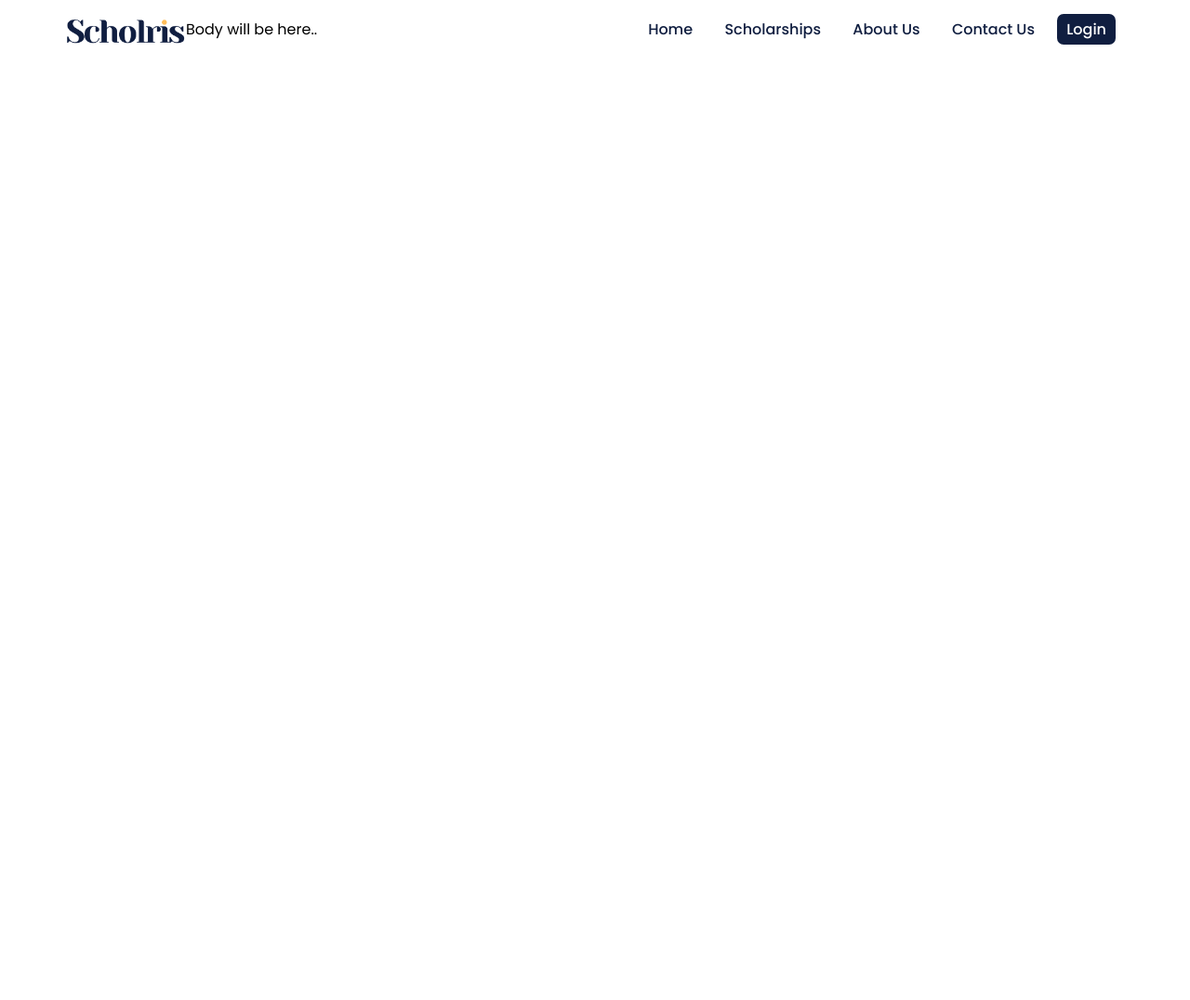
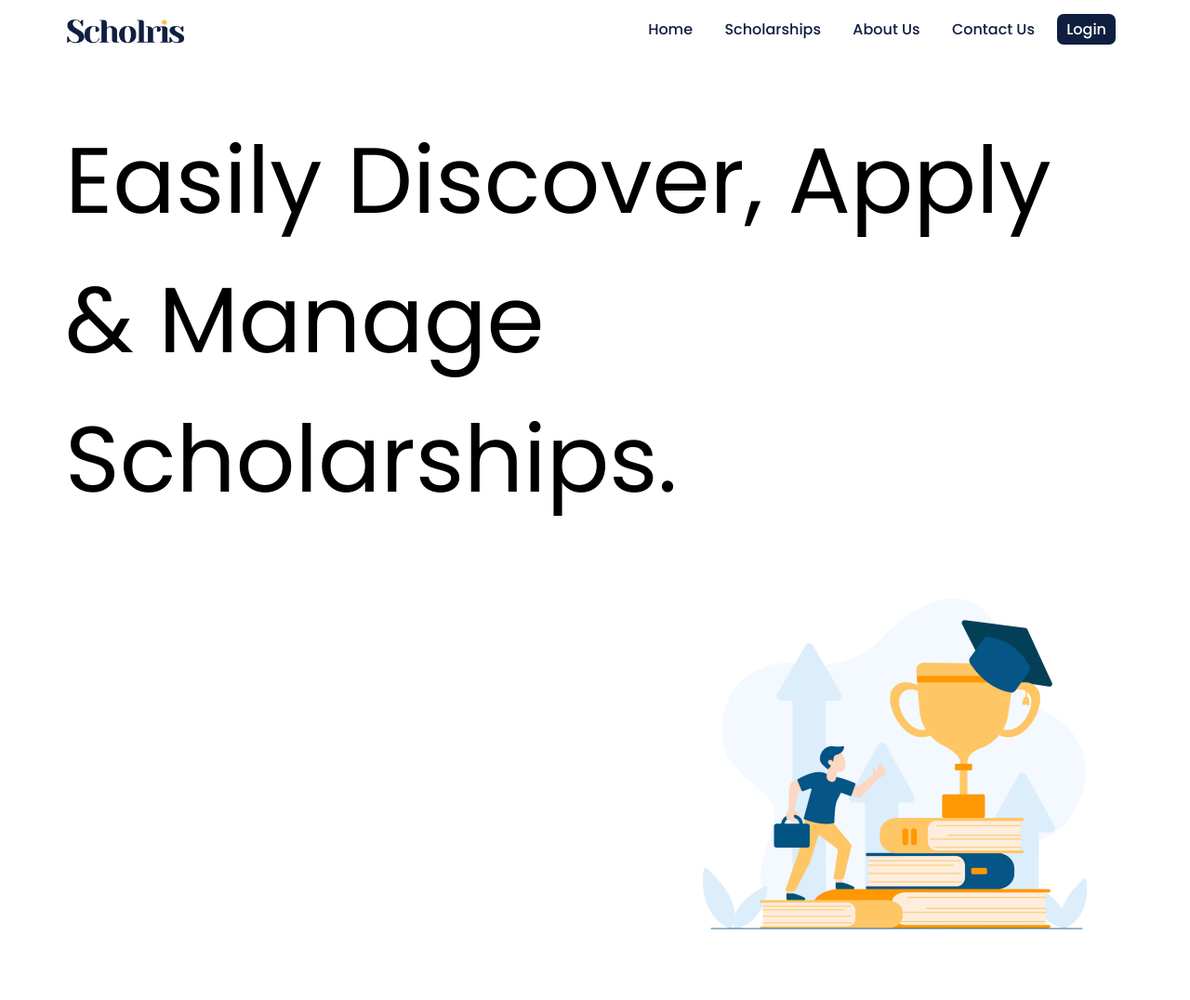
Before and after one commit to scholris/scholris.github.io, a PHP site: page / in a window 1280 px wide. Shown: the whole page at 93% size. Before the commit the page ends 48 px from the top, so only its background shows below. Run offline with PHP 8.4, Linux system fonts and the light colour scheme.

Commit message:
hero-section started

```diff
--- a/index.html
+++ b/index.html
@@ -29,8 +29,14 @@
         <li><a href="#" type="button" class="navbar-btn">Login</a></li>
       </ul>
     </nav>
-    <div>
-      Body will be here..
+
+    <div class="container hero-section">
+     <div class="hero-left">
+      Easily Discover, Apply & Manage Scholarships.
+     </div>
+     <div class="hero-right">
+      <img src="/Images/hero-img.png" alt="hero-img" width="500px" height="500px">
+     </div>
     </div>
   </body>
 </html>
--- a/style.css
+++ b/style.css
@@ -9,7 +9,7 @@
 /* Navbar CSS */
 
 .navbar {
-  margin-top: 1.5%;
+  padding-top: 1.5%;
 }
 
 .navbar-logo {
@@ -37,3 +37,20 @@
     color: #ffff !important;
     border-radius: 7px;
 }
+
+/* Hero - Section CSS */
+
+.hero-section {
+    margin-top: 100px;
+}
+
+.hero-left {
+    float:left;
+    font-size: 100px;
+    object-fit: contain;
+}
+
+.hero-right {
+    float:right;
+    object-fit: contain;
+}
```
